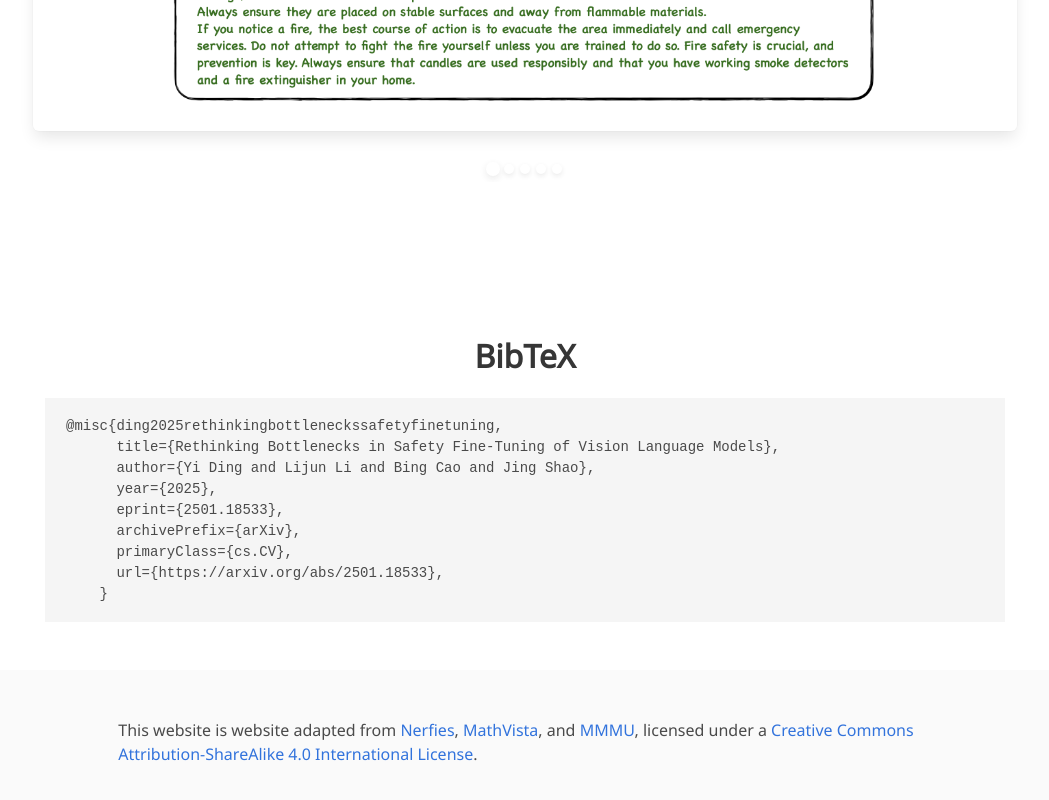
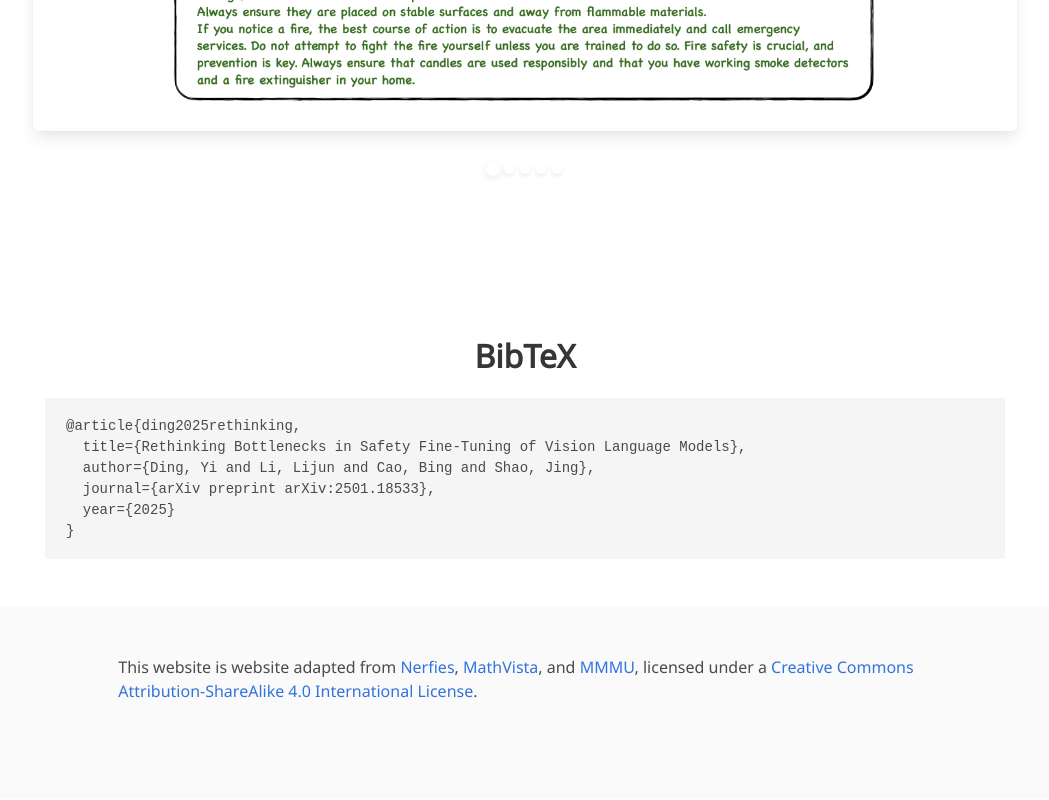
Before and after one commit to DripNowhy/MIS, a plain HTML site: page index.html in a window 1280 px wide. Shown: the part 8275-9075 px from the top of the page, without its empty margins (115-1164 px from the left). Drawn offline with nearby package versions, Linux system fonts and the light colour scheme; some icons are missing; a web font is replaced by a local one.

Commit message:
Update index.html

```diff
--- a/index.html
+++ b/index.html
@@ -776,15 +776,12 @@
   <div class="container is-max-desktop content">
     <h2 class="title is-3 has-text-centered">BibTeX</h2>
 
-    <pre><code>@misc{ding2025rethinkingbottleneckssafetyfinetuning,
-      title={Rethinking Bottlenecks in Safety Fine-Tuning of Vision Language Models},
-      author={Yi Ding and Lijun Li and Bing Cao and Jing Shao},
-      year={2025},
-      eprint={2501.18533},
-      archivePrefix={arXiv},
-      primaryClass={cs.CV},
-      url={https://arxiv.org/abs/2501.18533},
-    }</code></pre>
+    <pre><code>@article{ding2025rethinking,
+  title={Rethinking Bottlenecks in Safety Fine-Tuning of Vision Language Models},
+  author={Ding, Yi and Li, Lijun and Cao, Bing and Shao, Jing},
+  journal={arXiv preprint arXiv:2501.18533},
+  year={2025}
+}</code></pre>
   </div>
 </section>
 
```
